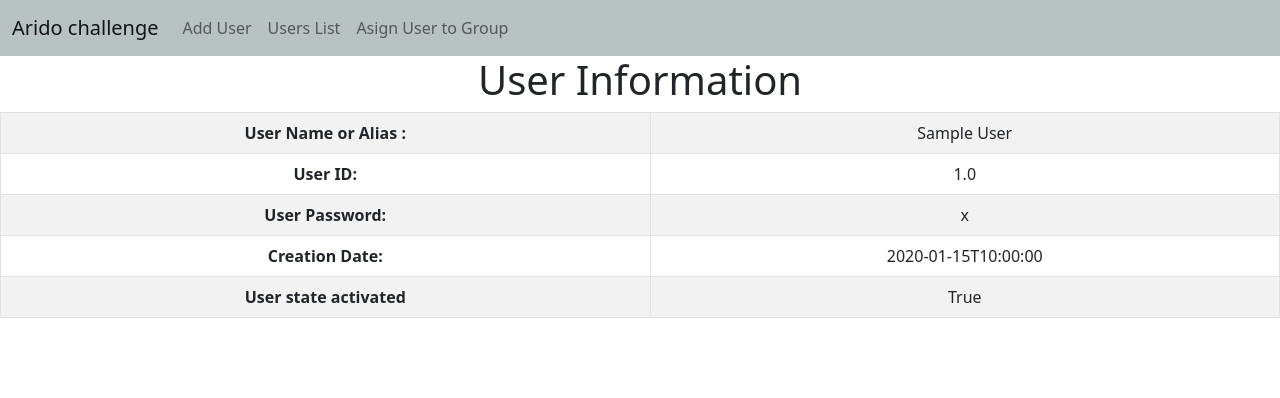
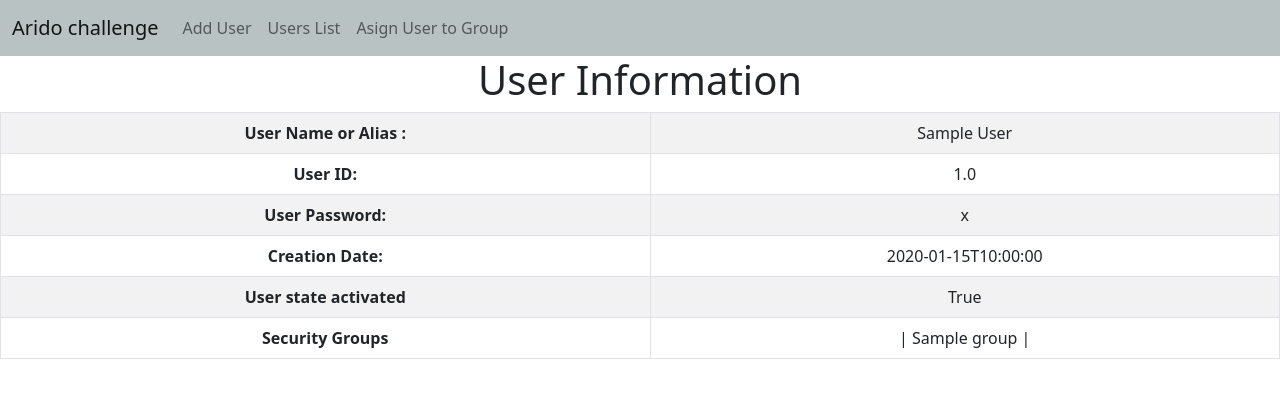
Before and after one commit to ilCat/user-admin-web, a Flask app: a page that uses scripts/backend/templates/userInformation.html in a window 1280 px wide. Shown: the top 398 px of the page. Run offline with Flask 2, Linux system fonts and the light colour scheme; tables that the repository leaves empty hold one stand-in row (values such as "Sample post"); some libraries are stand-ins or nearby versions.

Commit message:
add groups to user information

```diff
--- a/scripts/backend/app.py
+++ b/scripts/backend/app.py
@@ -46,9 +46,17 @@ def getUserInformation(user_name):
     schema = UserSchema(many=True)
     user= schema.dump(user_object)
 
+    user_object = session.query(Groups_table).join(
+        Groups_table.members).filter(User_table.name == user_name)
+
+    # transforming into JSON-serializable objects
+    schema = UserSchema(many=True)
+    user2 = schema.dump(user_object)
+
     # serializing as JSON
     session.close()
-    return render_template("userInformation.html", user=user[0]) # jsonify(user_sch)
+
+    return render_template("userInformation.html", user=[user[0],user2]) # jsonify(user_sch)
 
 
 # Add new user
@@ -76,7 +84,7 @@ def add_user():
         # return created user
         new_user = UserSchema().dump(user)
         session.close()
-        return redirect('/')  # jsonify(new_user), 201
+        return redirect('/users')  # jsonify(new_user), 201
 
 
 # Add user to a group
@@ -116,7 +124,7 @@ def add_user_group():
         user_to_group = {"user": user_objet.name,
                         "group": group_objet.name}
         session.close()
-        return jsonify(user_to_group), 202
+        return redirect("/users") # jsonify(user_to_group), 202
 
 
 # Get groups of a User
--- a/scripts/backend/templates/userInformation.html
+++ b/scripts/backend/templates/userInformation.html
@@ -16,25 +16,32 @@
 		<tbody>
 			<tr>
 				<td><strong>User Name or Alias : </strong></td>
-				<td>{{user["name"]}}</td>
+				<td>{{user[0]["name"]}}</td>
 			</tr>
-      <tr>
+      		<tr>
 				<td><strong>User ID:</strong></td>
-				<td>{{user["id"]}}</td>
+				<td>{{user[0]["id"]}}</td>
 			</tr>
-      <tr>
+     		<tr>
 				<td><strong>User Password:</strong></td>
-				<td>{{user["password"]}}</td>
+				<td>{{user[0]["password"]}}</td>
 			</tr>
-      <tr>
+      		<tr>
 				<td><strong>Creation Date: </strong></td>
-				<td>{{user["created_at"]}}</td>
+				<td>{{user[0]["created_at"]}}</td>
 			</tr>
-      <tr>
+      		<tr>
 				<td><strong>User state activated </strong></td>
-				<td>{{user["active_state"]}}</td>
+				<td>{{user[0]["active_state"]}}</td>
 			</tr>
-
+			<tr>
+				<td><strong>Security Groups</strong></td>
+				<td>
+				{% for group in user[1] %}
+				| {{group['name']}} |
+				{% endfor %}
+				</td>
+			</tr>
 		</div>
 		</tbody>
 	</table>
```
